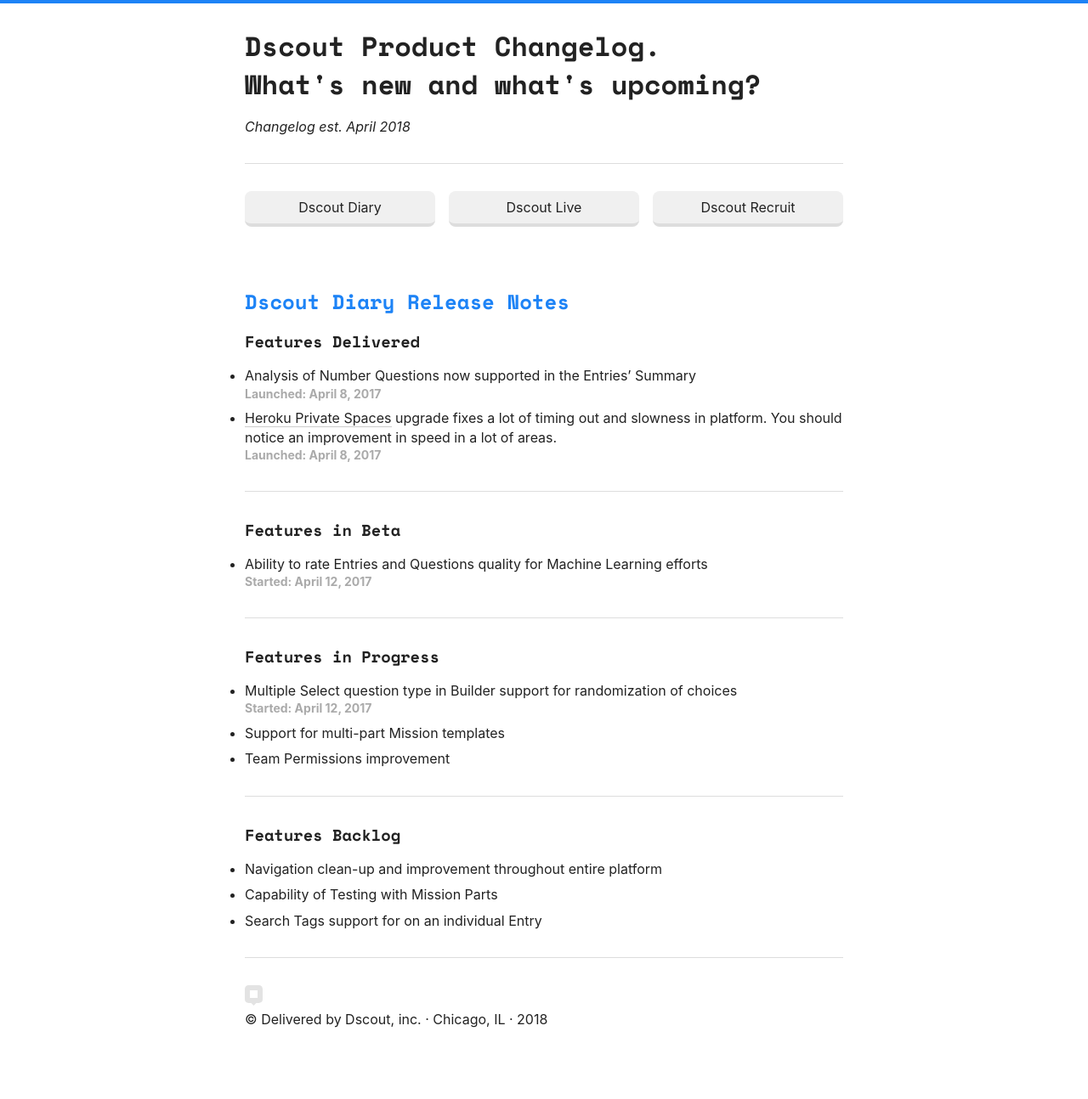
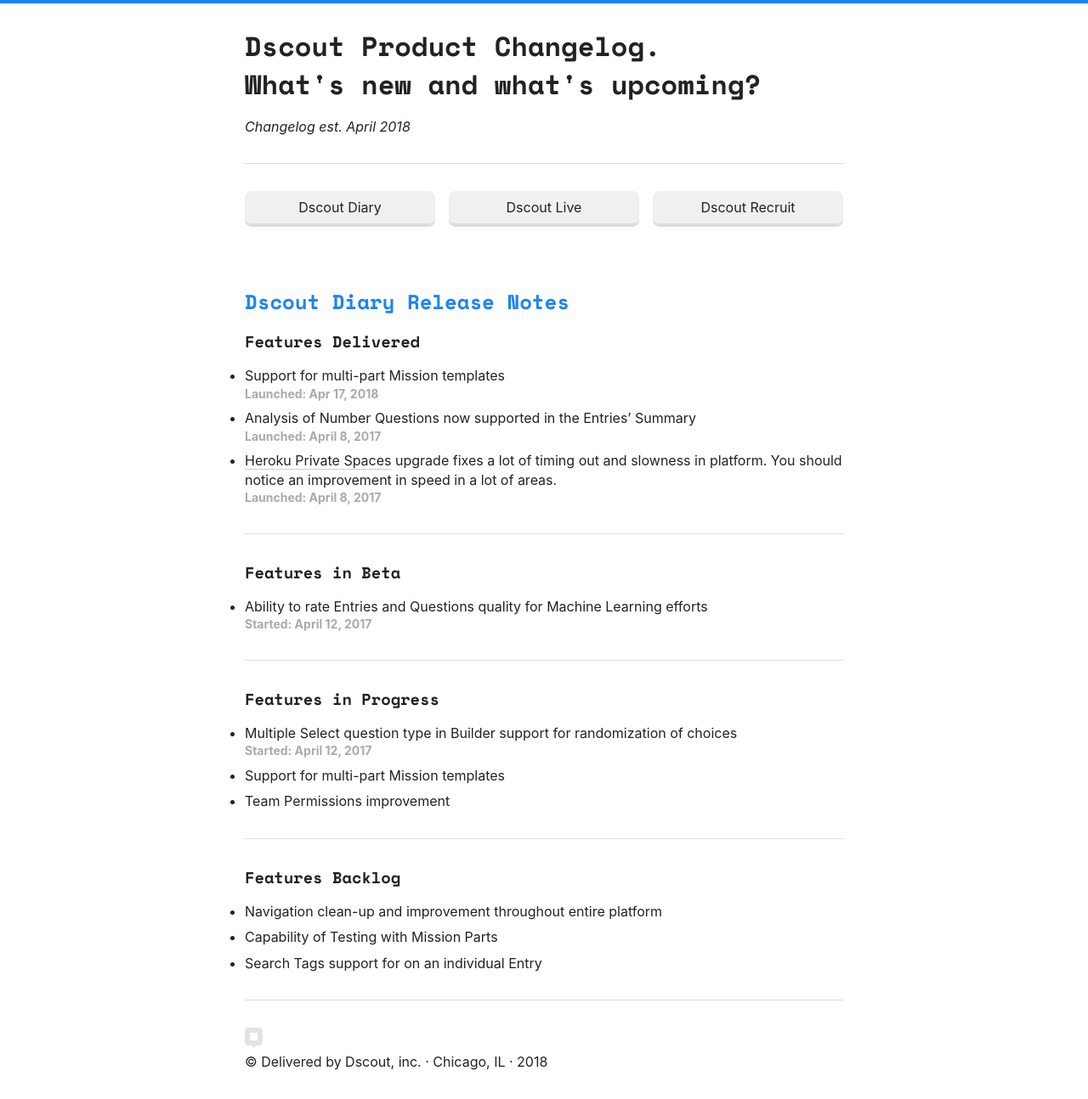
Before and after one commit to hickjul/dscout-changelog, a Jekyll site: the page built from index.md, in a window 1280 px wide. Shown: the whole page at 85% size. Built offline with Jekyll 4.4.1, drawn with Linux system fonts in a browser that asks for light colours; before the commit the page ends 1244 px from its top, so only the background shows below that.

Commit message:
Woo! Mission templates with multiparts was released

```diff
--- a/_includes/diary/delivered.md
+++ b/_includes/diary/delivered.md
@@ -1,5 +1,7 @@
 ### Features Delivered
 
+* Support for multi-part Mission templates
+  <date>Launched: Apr 17, 2018</date>
 * Analysis of Number Questions now supported in the Entries' Summary
   <date>Launched: April 8, 2017</date>
 * [Heroku Private Spaces](https://www.heroku.com/private-spaces){:title='Heroku Private Spaces'} upgrade fixes a lot of timing out and slowness in platform. You should notice an improvement in speed in a lot of areas.
```
